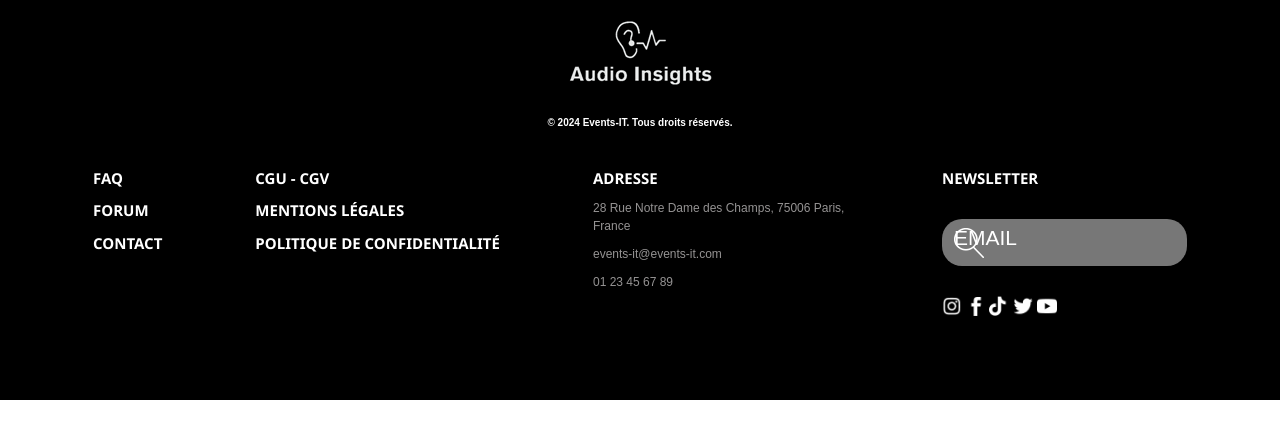
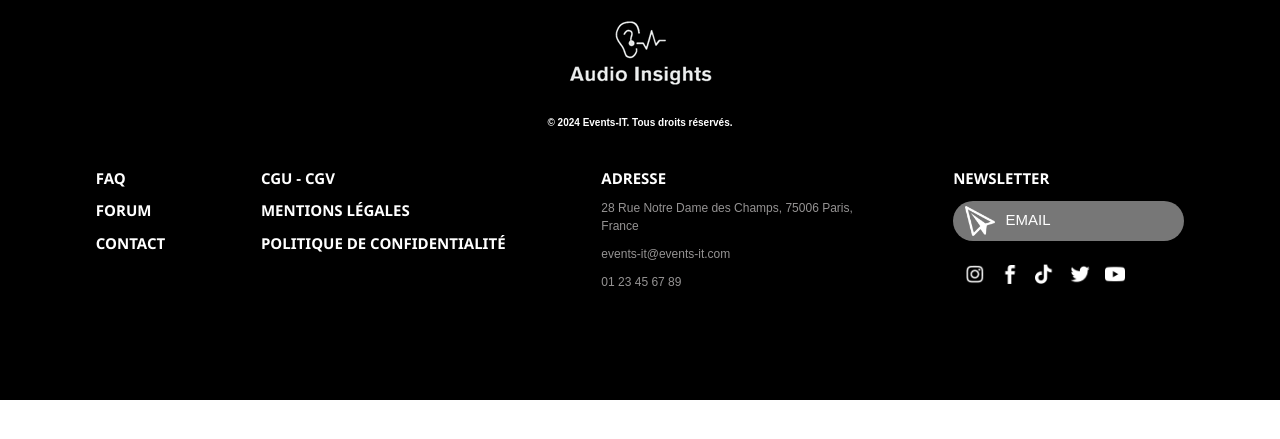
Before and after one commit to RunRanRua/Projet-APP-Web, a PHP site: page /htmls/footer.html in a window 1280 px wide. Shown: the top 439 px of the page. Run offline with PHP 8.4, Linux system fonts and the light colour scheme.

Commit message:
footer opérationnel

```diff
--- a/css/footer.css
+++ b/css/footer.css
@@ -98,42 +98,59 @@ body {
     }
 
 .search {
-    display: flex;
-    margin-top: 30px;
+    display: inline-flex;
+
+    margin-top: 5%;
     padding-left: 12px;
     padding-right: 12px;
-    width: 245px;
-    height: 47px;
+    width: 100%;
+    height: 40px;
     background-color: #777777;
     border-radius: 20px;
 
 }
 .search a {
     align-self: center;
-    margin-right: 6px;
     width: 30px;
     height: 30px;
-    background-image: url(../images/loop.png);
+
 }
+
+.search a img {
+    width: 100%;
+    height: 100%;
+}
+
 .search input{
-    padding-top: 5px;
-    flex: 1;
+    margin-left: 5%;
+    width : 80%;
     border: 0;
     background-color: transparent;
     outline: none;
+    color: #fff
 }
 .search input::placeholder {
-    font-size: 21px;
+    font-size: 15px;
     color: #fff;
 }
 
 .nav2 .sociaux  img{
-    margin-top: 30px;
-    margin-bottom: 30px;
-
-
+    margin-top: 10%;
+    margin-bottom: 1%;
+    margin-left: 5%;
     width: 20px;
     height: 20px;
 
     background-repeat: no-repeat;
 }
+
+@media screen and (max-width: 900px) {
+    .nav2 li a {
+        font-size: 10px;
+    }
+
+    .search input::placeholder {
+        font-size: 10px;
+    }
+
+}
--- a/htmls/footer.html
+++ b/htmls/footer.html
@@ -49,7 +49,8 @@
             <ul4>
                 <li><a href="#" class="title"><b>NEWSLETTER</b></a></li>
                 <div class="search">
-                    <a href="#"><input type="text" placeholder="EMAIL"></a>
+                    <a href="#"><img src="..\images\sendv6.png" ></a>
+                    <input type="text" placeholder="EMAIL">
                 </div>
                 <div class="sociaux">
                     <a href="#"><img src="..\images\reseausociauxv2Insta22x22.png" ></a>
```
Also changed, not shown: images/sendv4.png (added), images/sendv5.png (added), images/sendv6.png (added).
